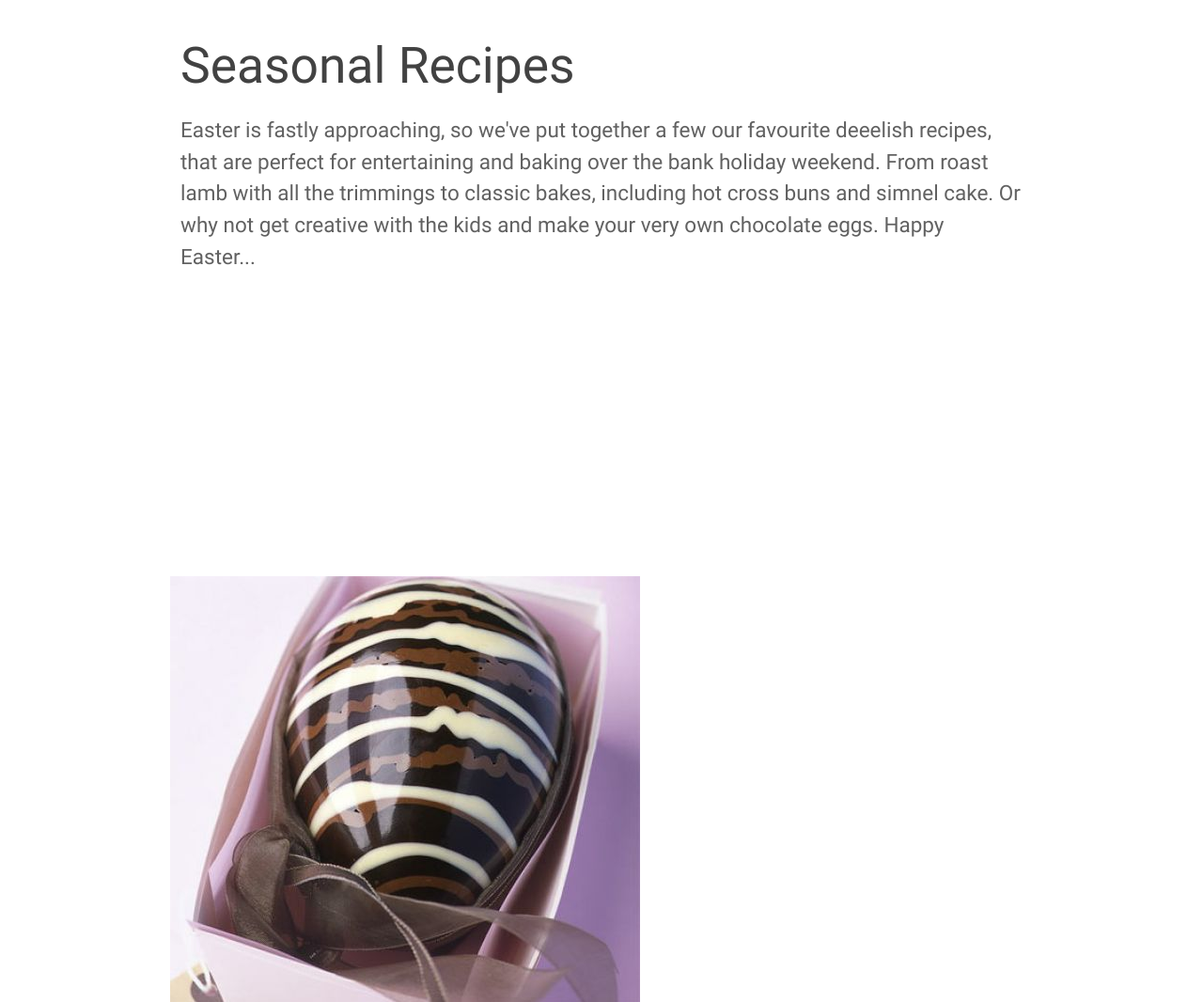
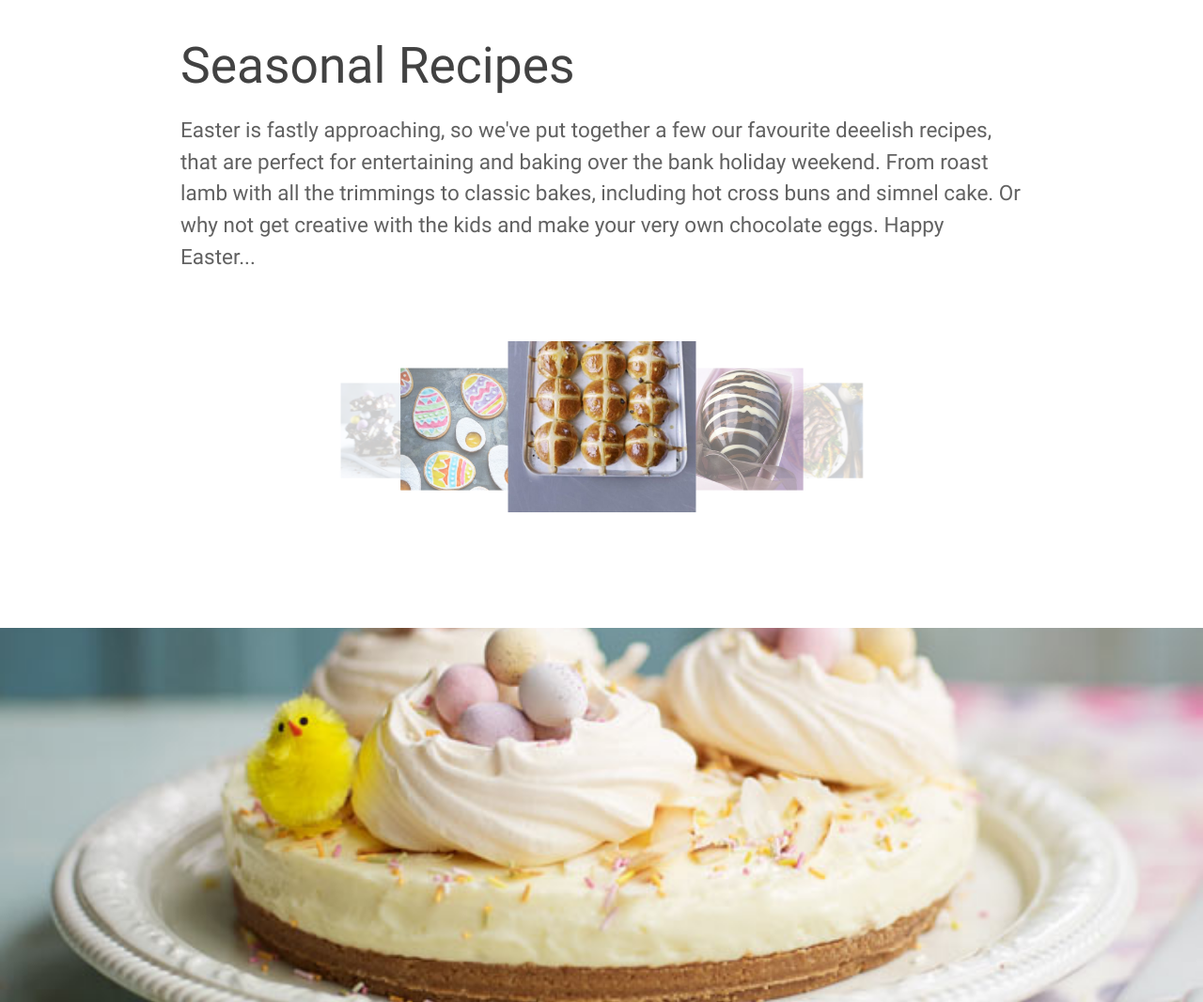
Before and after one commit to Carly07/Deeelish, a Flask app: page / in a window 1280 px wide. Shown: the part 1631-2697 px from the top of the page at 94% size. Run offline with Flask 2, Linux system fonts and the light colour scheme; some libraries are stand-ins or nearby versions.

Commit message:
fix bug with carousel on index.html

```diff
--- a/templates/index.html
+++ b/templates/index.html
@@ -44,9 +44,7 @@
         <div class="row">
             <div class="carousel">
                 <a class="carousel-item"
-                    <div class="video-container">
-                        <iframe width="853" height="480" src="" frameborder="0" allowfullscreen></iframe>
-                    </div></a>
+						href="{{url_for('view_recipe', recipe_id='5e7f6ba62c2a25ef5bf9903f')}}"><img src="{{ url_for('static', filename='images/uploads/HotCrossBuns.jpg') }}"></a>
                     <a class="carousel-item"
                         href="{{url_for('view_recipe', recipe_id='5e7f7128c814a57c303ee2f0')}}"><img src="{{ url_for('static', filename='images/uploads/MarbledEgg.jpg') }}"></a>
                         <a class="carousel-item"
```
